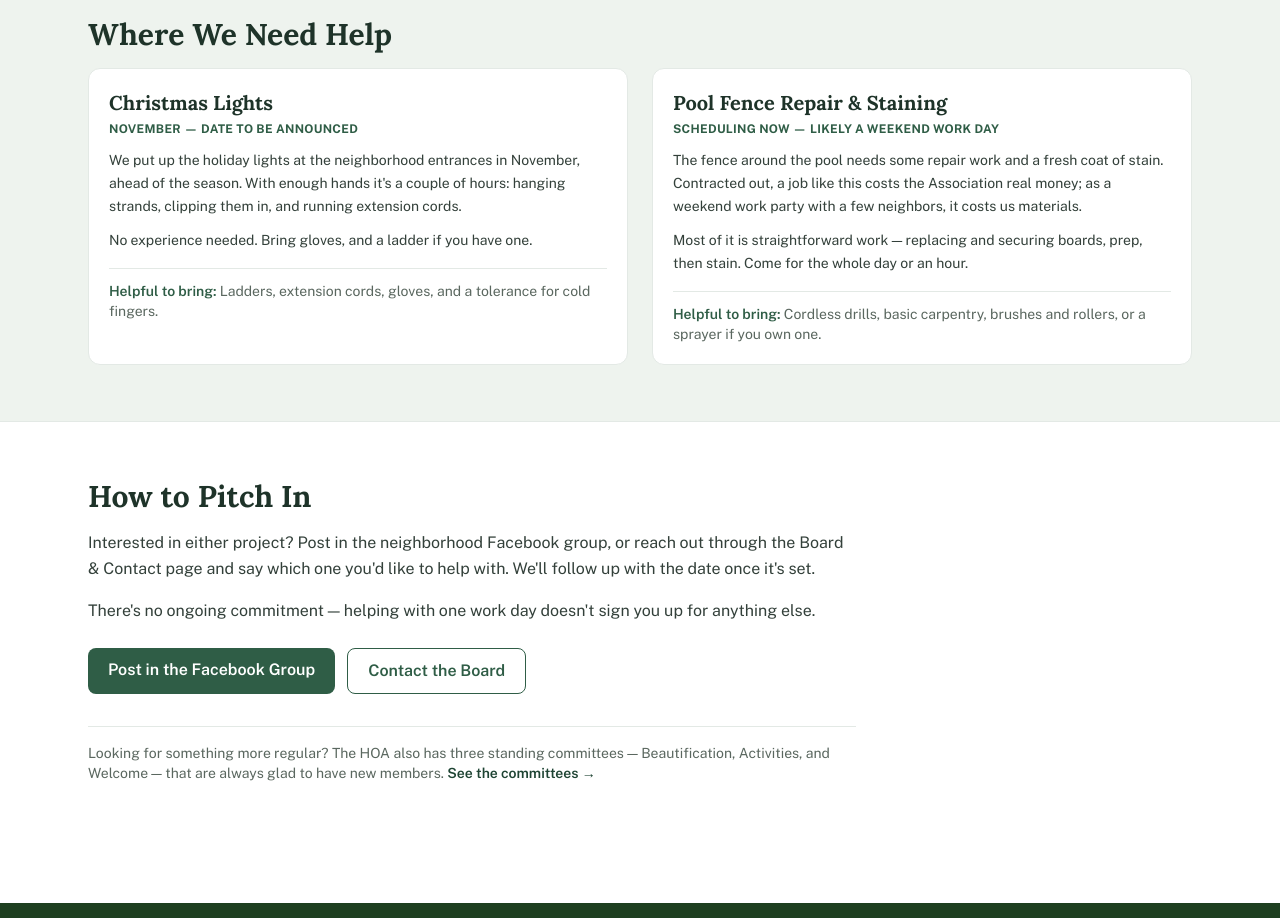
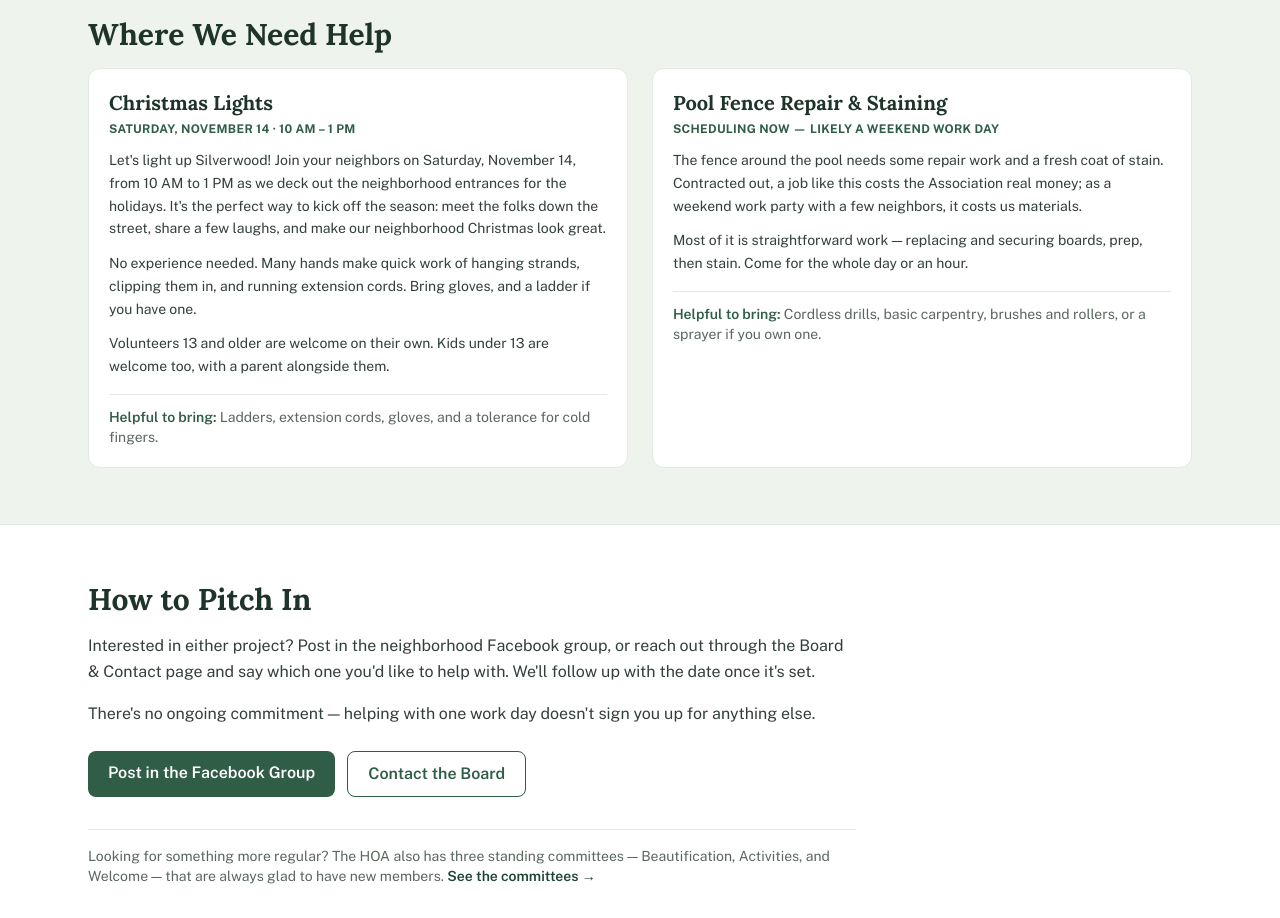
Before and after one commit to revdrive-ai/Silverwood-HOA, a Next.js app: page /volunteer in a window 1280 px wide. Shown: the part 940-1858 px from the top of the page. Built offline with nearby package versions, Linux system fonts and the light colour scheme.

Commit message:
Set Christmas Lights volunteer day: Sat Nov 14, 10 AM-1 PM (#17)
Claude-Session: https://claude.ai/code/session_01B3zZhPjpdbD7kdnEyACW6R

Co-authored-by: Claude <noreply@anthropic.com>

```diff
--- a/content/volunteer.js
+++ b/content/volunteer.js
@@ -26,11 +26,12 @@ export const volunteer = {
   opportunities: [
     {
       title: "Christmas Lights",
-      when: "November — date to be announced",
+      when: "Saturday, November 14 · 10 AM – 1 PM",
       image: null,
       body: [
-        "We put up the holiday lights at the neighborhood entrances in November, ahead of the season. With enough hands it's a couple of hours: hanging strands, clipping them in, and running extension cords.",
-        "No experience needed. Bring gloves, and a ladder if you have one.",
+        "Let's light up Silverwood! Join your neighbors on Saturday, November 14, from 10 AM to 1 PM as we deck out the neighborhood entrances for the holidays. It's the perfect way to kick off the season: meet the folks down the street, share a few laughs, and make our neighborhood Christmas look great.",
+        "No experience needed. Many hands make quick work of hanging strands, clipping them in, and running extension cords. Bring gloves, and a ladder if you have one.",
+        "Volunteers 13 and older are welcome on their own. Kids under 13 are welcome too, with a parent alongside them.",
       ],
       helpful: "Ladders, extension cords, gloves, and a tolerance for cold fingers.",
     },
```
